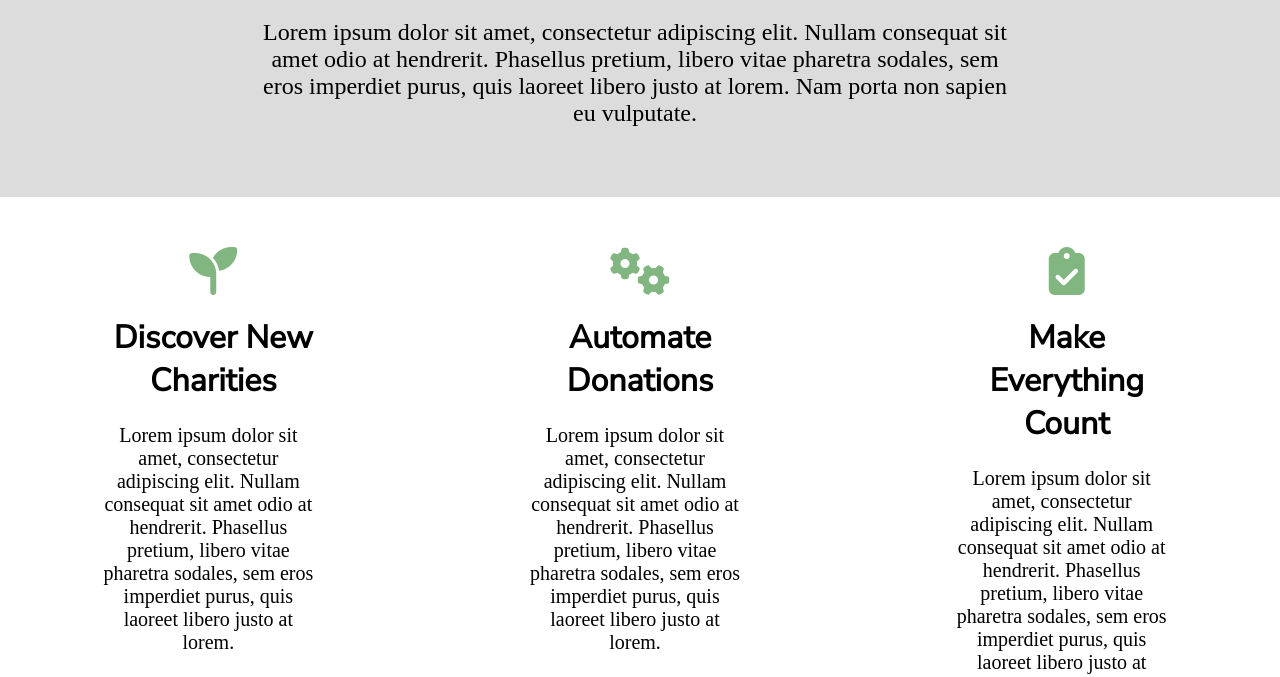
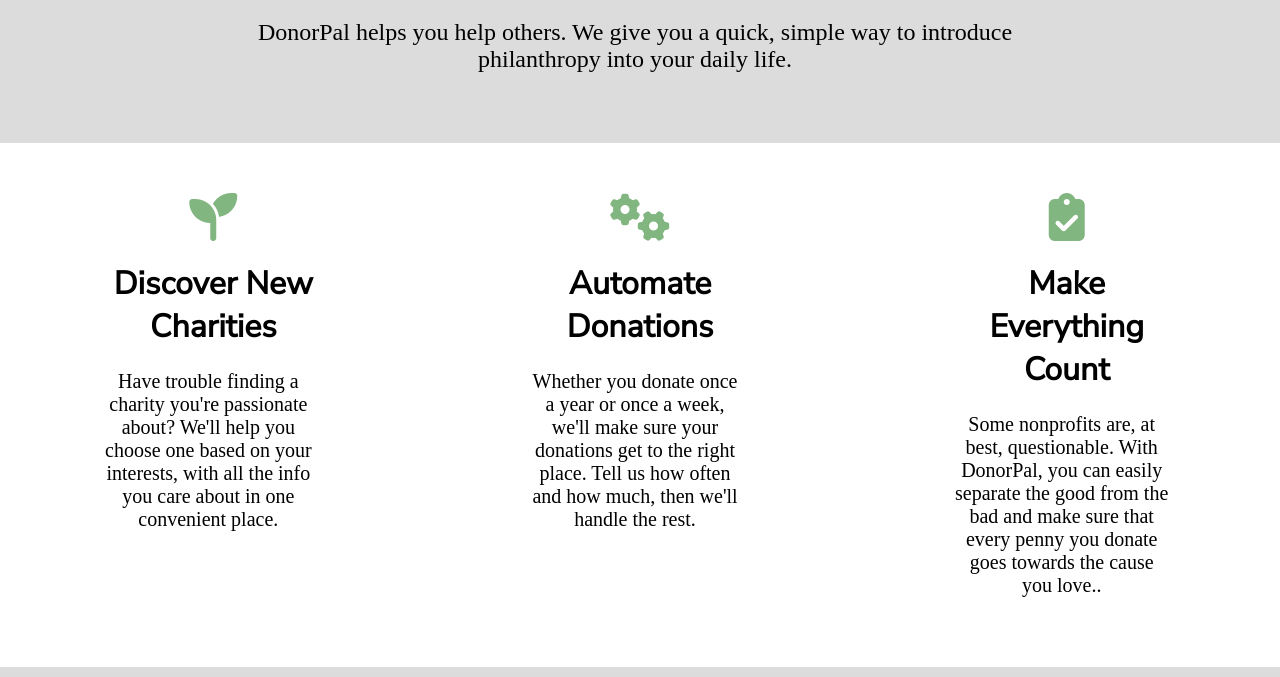
Before and after one commit to donorpal/donorpal-landing-page, a plain HTML site: page index.html in a window 1280 px wide. Shown: the part 564-1241 px from the top of the page. Drawn offline with Linux system fonts and the light colour scheme; a web font is replaced by a local one.

Commit message:
Update index.html

```diff
--- a/index.html
+++ b/index.html
@@ -38,24 +38,24 @@
 
       <div id="product">
         <h1>What We Do</h1>
-        <p id="product-description">Lorem ipsum dolor sit amet, consectetur adipiscing elit. Nullam consequat sit amet odio at hendrerit. Phasellus pretium, libero vitae pharetra sodales, sem eros imperdiet purus, quis laoreet libero justo at lorem. Nam porta non sapien eu vulputate. </p>
+        <p id="product-description">DonorPal helps you help others. We give you a quick, simple way to introduce philanthropy into your daily life.</p>
       </div>
 
       <div id="features">
         <div class="feature-box">
           <i class="fas fa-3x fa-seedling"></i>
           <h1>Discover New Charities</h1>
-          <p class="feature-text">Lorem ipsum dolor sit amet, consectetur adipiscing elit. Nullam consequat sit amet odio at hendrerit. Phasellus pretium, libero vitae pharetra sodales, sem eros imperdiet purus, quis laoreet libero justo at lorem.</p>
+          <p class="feature-text">Have trouble finding a charity you're passionate about? We'll help you choose one based on your interests, with all the info you care about in one convenient place.</p>
         </div>
         <div class="feature-box">
           <i class="fas fa-3x fa-cogs"></i>
           <h1>Automate Donations</h1>
-          <p class="feature-text">Lorem ipsum dolor sit amet, consectetur adipiscing elit. Nullam consequat sit amet odio at hendrerit. Phasellus pretium, libero vitae pharetra sodales, sem eros imperdiet purus, quis laoreet libero justo at lorem.</p>
+          <p class="feature-text">Whether you donate once a year or once a week, we'll make sure your donations get to the right place. Tell us how often and how much, then we'll handle the rest.</p>
         </div>
         <div class="feature-box">
           <i class="fas fa-3x fa-clipboard-check"></i>
           <h1>Make Everything Count</h1>
-          <p class="feature-text">Lorem ipsum dolor sit amet, consectetur adipiscing elit. Nullam consequat sit amet odio at hendrerit. Phasellus pretium, libero vitae pharetra sodales, sem eros imperdiet purus, quis laoreet libero justo at lorem.</p>
+          <p class="feature-text">Some nonprofits are, at best, questionable. With DonorPal, you can easily separate the good from the bad and make sure that every penny you donate goes towards the cause you love..</p>
         </div>
       </div>
     </main>
```
